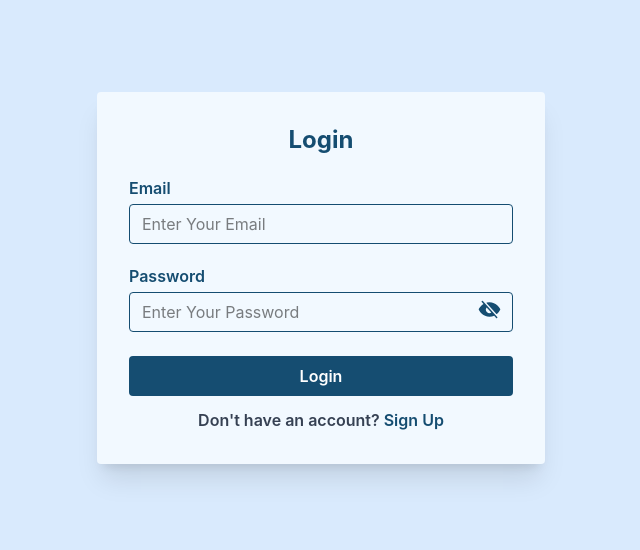
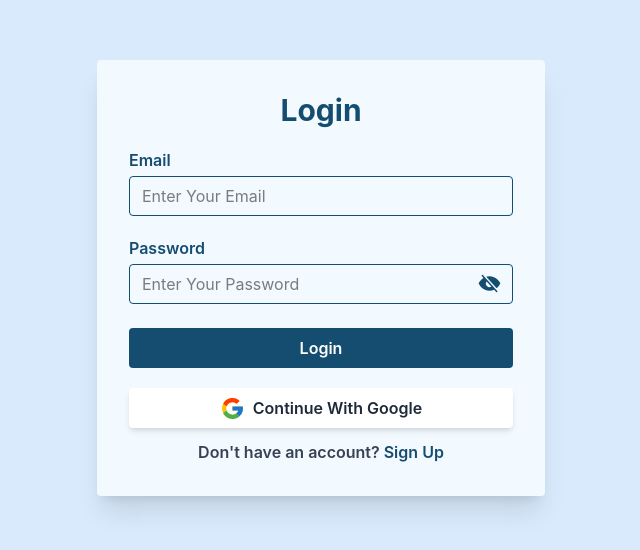
Before and after one commit to darbar-harshida-179/Expense-Tracker-App, a React (Vite) app in the folder frontend/: page / in a window 1280 px wide. Shown: the part 122-672 px from the top of the page, without its empty margins (319-959 px from the left). Built offline with nearby package versions, Linux system fonts and the light colour scheme.

Commit message:
start frontend

```diff
--- a/frontend/src/App.jsx
+++ b/frontend/src/App.jsx
@@ -6,6 +6,7 @@ import { BrowserRouter, Route, Routes } from 'react-router-dom'
 import Login from './pages/Login'
 import SignUp from './pages/SignUp'
 import { ToastContainer } from 'react-toastify';
+import Dashboard from './pages/Dashboard';
 
 function App() {
 
@@ -13,11 +14,12 @@ function App() {
     <>
       <BrowserRouter>
         <Routes>
-          <Route path='/' element={<Login/>}></Route>
-          <Route path='/login' element={<Login/>}>Login</Route>
-          <Route path='/signup' element={<SignUp/>}>Sign Up</Route>
+          <Route path='/' element={<Login />}></Route>
+          <Route path='/login' element={<Login />}>Login</Route>
+          <Route path='/signup' element={<SignUp />}>Sign Up</Route>
+          <Route path='/dashboard' element={<Dashboard />}>Dashboard</Route>
         </Routes>
-        <ToastContainer position='top-center' autoClose={1000}/>
+        <ToastContainer position='top-center' autoClose={1000} />
       </BrowserRouter>
     </>
   )
--- /dev/null
+++ b/frontend/src/pages/Dashboard.jsx
@@ -0,0 +1,9 @@
+import React from 'react'
+
+function Dashboard() {
+  return (
+    <div>Dashboard</div>
+  )
+}
+
+export default Dashboard
--- a/frontend/src/pages/Login.jsx
+++ b/frontend/src/pages/Login.jsx
@@ -6,6 +6,7 @@ import * as Yup from 'yup';
 import { toast } from 'react-toastify';
 import { IoEyeSharp } from "react-icons/io5";
 import { PiEyeSlashFill } from "react-icons/pi";
+import { FcGoogle } from "react-icons/fc";
 import { useNavigate } from 'react-router-dom';
 
 function Login() {
@@ -28,7 +29,8 @@ function Login() {
       try {
         console.log("Login successfull!", values);
         resetForm();
-        toast.success("Login Successfull!")
+        toast.success("Login Successfull!");
+        navigate('/dashboard')
       } catch (err) {
         console.log("Error:-", err.message);
         toast.error("Error:-", err.message);
@@ -37,10 +39,10 @@ function Login() {
   })
   return (
     <>
-      <div className='min-h-screen bg-[#D9EAFD] flex justify-center items-center'>
-        <div className='bg-[#F2F9FF] w-full max-w-md p-8 rounded shadow-xl'>
+      <div className='min-h-screen bg-[#D9EAFD] flex justify-center items-center px-3'>
+        <div className='bg-[#F2F9FF] w-full max-w-md p-6 sm:p-8 rounded shadow-xl'>
           <form onSubmit={formik.handleSubmit}>
-            <h1 className='font-bold text-2xl text-[#154D71] text-center'>Login</h1>
+            <h1 className='font-bold text-2xl sm:text-3xl text-[#154D71] text-center'>Login</h1>
             <div className='mt-5'>
               <label className='text-[#154D71] font-semibold'>Email</label>
               <input
@@ -69,7 +71,7 @@ function Login() {
               />
               <div
                 onClick={() => { setShowPassword(!showPassword) }}
-                className='absolute top-1/2 right-3  cursor-pointer text-[#154D71]'>
+                className='absolute top-9 right-3  cursor-pointer text-[#154D71]'>
                 {showPassword ? <IoEyeSharp size={23} /> : <PiEyeSlashFill size={23} />}
               </div>
               {formik.touched.password && formik.errors.password && (
@@ -78,9 +80,17 @@ function Login() {
             </div>
             <button
               type='submit'
+              onClick={(e) => e.stopPropagation()}
               className='w-full h-10 mt-6 bg-[#154D71] text-white font-semibold rounded outline-none cursor-pointer hover:bg-[#213555]'>Login
             </button>
-        <p className='font-semibold text-gray-700 mt-3 text-center'>Don't have an account?
+
+            <div className='flex justify-center gap-2 bg-white mt-5 h-10 rounded shadow-md p-2 items-center outline-none'>
+              <FcGoogle size={25} />
+              <button
+                type='button'
+                className='font-semibold text-gray-800 cursor-pointer outline-none'>Continue With Google</button>
+            </div>
+            <p className='font-semibold text-gray-700 mt-3 text-center sm:text-base'>Don't have an account?
               <span
                 onClick={() => navigate('/signup')}
                 className='text-[#154D71] cursor-pointer'> Sign Up</span></p>
--- a/frontend/src/pages/SignUp.jsx
+++ b/frontend/src/pages/SignUp.jsx
@@ -1,3 +1,4 @@
+// chal chale kahi udk
 // frontend/src/pages/signup.jsx
 
 import React, { useState } from 'react'
@@ -41,11 +42,11 @@ function SignUp() {
   })
   return (
     <>
-      <div className='min-h-screen bg-[#D9EAFD] flex justify-center items-center'>
+      <div className='min-h-screen bg-[#D9EAFD] flex justify-center items-center px-3'>
         <div className='bg-[#F2F9FF] w-full max-w-md p-8 rounded shadow-xl'>
           <form onSubmit={formik.handleSubmit}>
 
-            <h1 className='font-bold text-2xl text-[#154D71] text-center'>Create Account</h1>
+            <h1 className='font-bold text-2xl sm:text-3xl text-[#154D71] text-center'>Create Account</h1>
 
             <div className='mt-5'>
               <label className='text-[#154D71] font-semibold'>Name</label>
@@ -92,7 +93,7 @@ function SignUp() {
               />
               <div
                 onClick={() => { setShowPassword(!showPassword) }}
-                className='absolute top-1/2 right-3  cursor-pointer text-[#154D71]'>
+                className='absolute top-9 right-3  cursor-pointer text-[#154D71]'>
                 {showPassword ? <IoEyeSharp size={23} /> : <PiEyeSlashFill size={23} />}
               </div>
               {formik.touched.password && formik.errors.password && (
```
Lines whose indentation alone changed are shown as unchanged.
